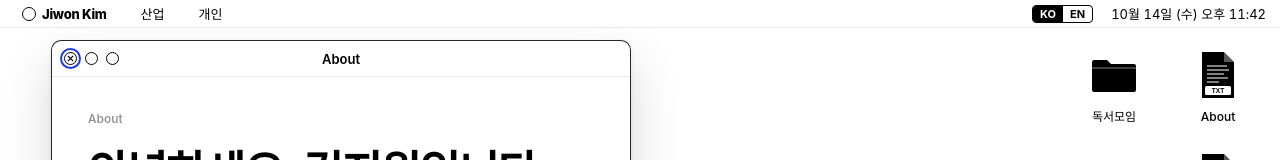
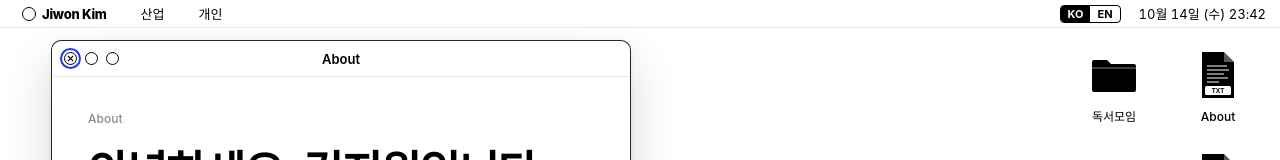
Before and after one commit to jiwonemilykim/jiwonemilykim.github.io, a plain HTML site: page index.html in a window 1280 px wide. Shown: the top 160 px of the page. Drawn offline with Linux system fonts and the light colour scheme; a web font is replaced by a local one.

Commit message:
Use 24-hour clock

```diff
--- a/index.html
+++ b/index.html
@@ -913,10 +913,10 @@ html[lang="ko"] .en, html[lang="en"] .ko{display:none !important}
   function tick(){
     const l = lang() === "en" ? "en-US" : "ko-KR", now = new Date();
     const date = new Intl.DateTimeFormat(l, {timeZone:"Asia/Seoul", month:"short", day:"numeric", weekday:"short"}).format(now);
-    const time = new Intl.DateTimeFormat(l, {timeZone:"Asia/Seoul", hour:"numeric", minute:"2-digit"}).format(now);
+    const p = new Intl.DateTimeFormat("en-GB", {timeZone:"Asia/Seoul", hour:"2-digit", minute:"2-digit", hourCycle:"h23"}).formatToParts(now);
+    const time = p.find(x => x.type==="hour").value + ":" + p.find(x => x.type==="minute").value;
     clock.textContent = `${date}  ${time}`;
-    const p = new Intl.DateTimeFormat("en-US", {timeZone:"Asia/Seoul", hour:"numeric", minute:"2-digit", hour12:true}).formatToParts(now);
-    iclock.textContent = p.find(x => x.type==="hour").value + ":" + p.find(x => x.type==="minute").value;
+    iclock.textContent = time;
   }
   setInterval(tick, 15000);
 
```
